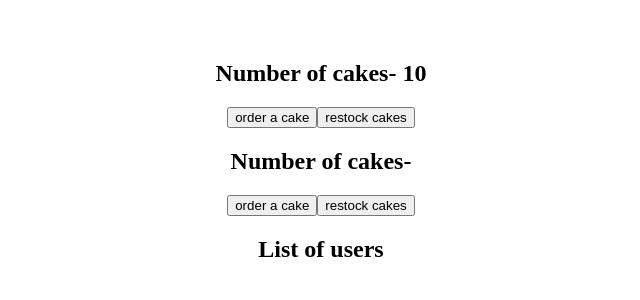
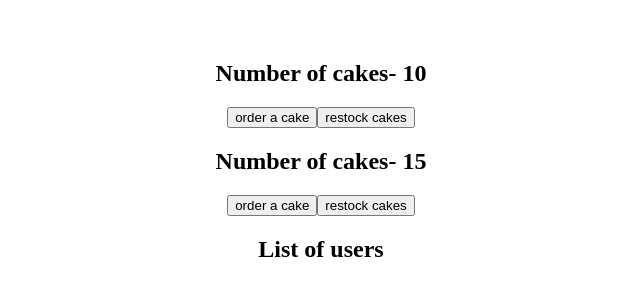
Before and after one commit to Ireme-Nyawe/react-rtk-demo, a React (Vite) app: page / in a window 1280 px wide. Shown: the top 300 px of the page, without its empty margins (319-959 px from the left). Built offline with nearby package versions, Linux system fonts and the light colour scheme.

Commit message:
access store for icecream values

```diff
--- a/src/app/store.js
+++ b/src/app/store.js
@@ -5,7 +5,7 @@ import userReducer from "../features/users/userSlice";
 const store = configureStore({
   reducer: {
     cake: cakeReducer,
-    iceCreame: iceReducer,
+    iceCream: iceReducer,
     user: userReducer,
   },
   //   middleware: (getDefaultMiddleware) => getDefaultMiddleware().concat(logger),
--- a/src/features/ice/IceView.jsx
+++ b/src/features/ice/IceView.jsx
@@ -1,7 +1,9 @@
+import { useSelector } from "react-redux";
 function IceView() {
+    const numOfIceCream = useSelector((state) => state.iceCream.numOfIceCream);
     return (
       <div>
-        <h2>Number of cakes-</h2>
+        <h2>Number of cakes- {numOfIceCream}</h2>
         <button>order a cake</button>
         <button>restock cakes</button>
       </div>
```
